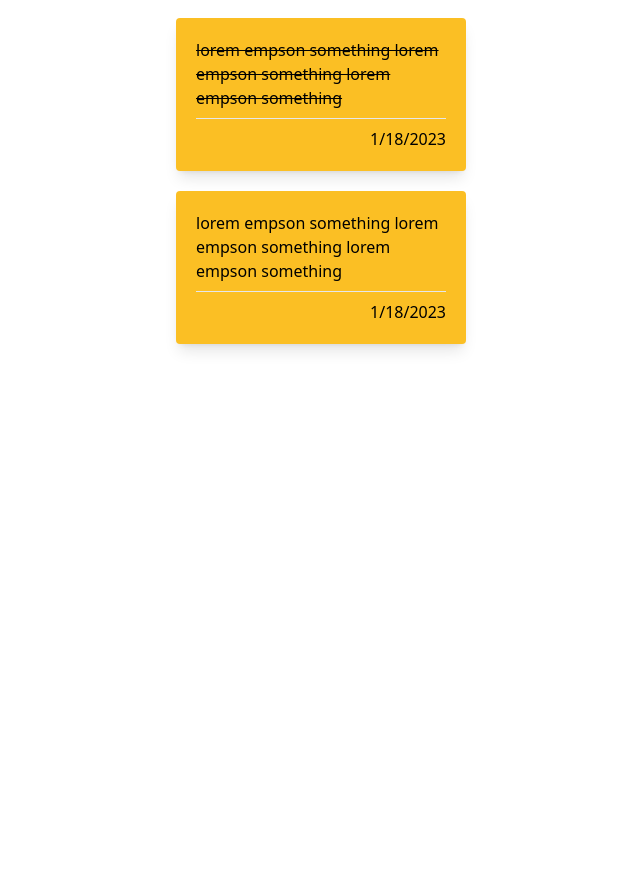
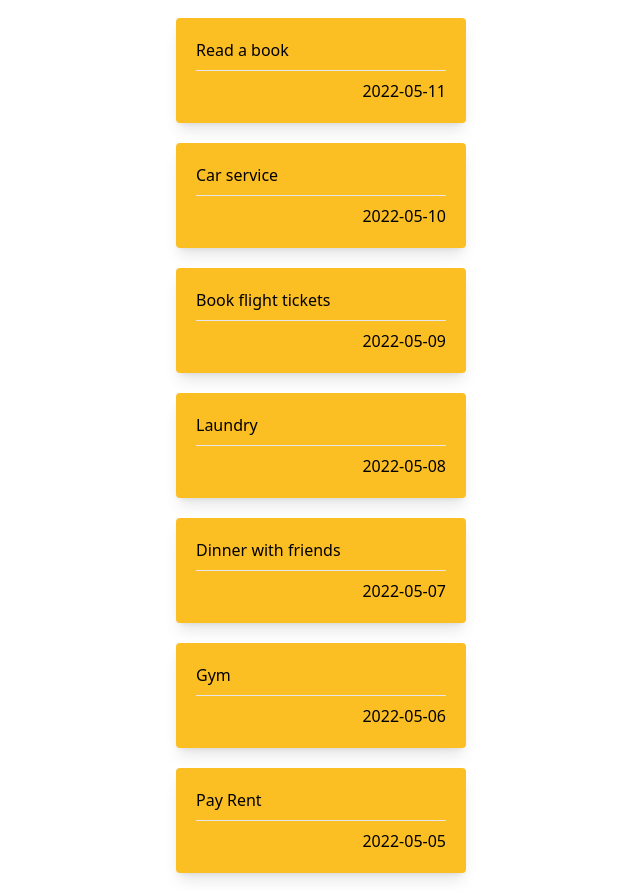
Before and after one commit to b14ck0ps/localhost-todo, a React (Vite) app: page / in a window 1280 px wide. Shown: the part 252-1143 px from the top of the page, without its empty margins (319-959 px from the left). Before the commit the page ends 800 px from the top, so only its background shows below. Built offline with nearby package versions, Linux system fonts and the light colour scheme.

Commit message:
data from json file

```diff
--- /dev/null
+++ b/data/todosData.json
@@ -0,0 +1,52 @@
+[
+  {
+    "desc": "Meeting with team",
+    "date": "2022-05-02",
+    "isDone": false
+  },
+  {
+    "desc": "Submit report",
+    "date": "2022-05-03",
+    "isDone": false
+  },
+  {
+    "desc": "Call Mom",
+    "date": "2022-05-04",
+    "isDone": false
+  },
+  {
+    "desc": "Pay Rent",
+    "date": "2022-05-05",
+    "isDone": false
+  },
+  {
+    "desc": "Gym",
+    "date": "2022-05-06",
+    "isDone": false
+  },
+  {
+    "desc": "Dinner with friends",
+    "date": "2022-05-07",
+    "isDone": false
+  },
+  {
+    "desc": "Laundry",
+    "date": "2022-05-08",
+    "isDone": false
+  },
+  {
+    "desc": "Book flight tickets",
+    "date": "2022-05-09",
+    "isDone": false
+  },
+  {
+    "desc": "Car service",
+    "date": "2022-05-10",
+    "isDone": false
+  },
+  {
+    "desc": "Read a book",
+    "date": "2022-05-11",
+    "isDone": false
+  }
+]
--- a/src/App.tsx
+++ b/src/App.tsx
@@ -3,19 +3,9 @@ import "./App.css";
 import InputField from "./components/InputField";
 import TodosCard from "./components/TodosCard";
 import { Todo } from "../Types";
+import todosData from "../data/todosData.json";
 function App() {
-  const [Todos, setTodos] = useState<Array<Todo>>([
-    {
-      desc: "lorem empson something lorem empson something lorem empson something ",
-      date: new Date().toLocaleDateString("en-US"),
-      isDone: false,
-    },
-    {
-      desc: "lorem empson something lorem empson something lorem empson something ",
-      date: new Date().toLocaleDateString("en-US"),
-      isDone: true,
-    },
-  ]);
+  const [Todos, setTodos] = useState<Array<Todo>>(todosData);
 
   const handleAdd = (description: string) => {
     setTodos([
```
